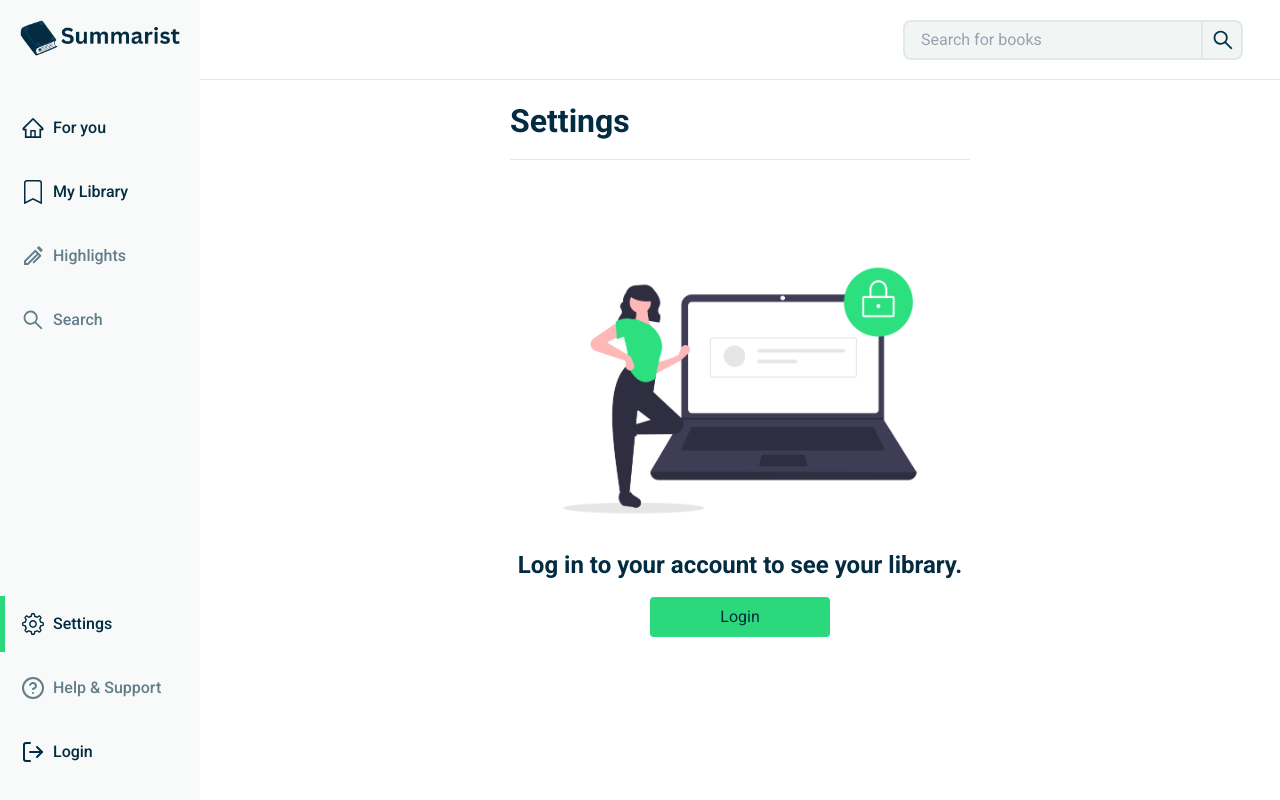
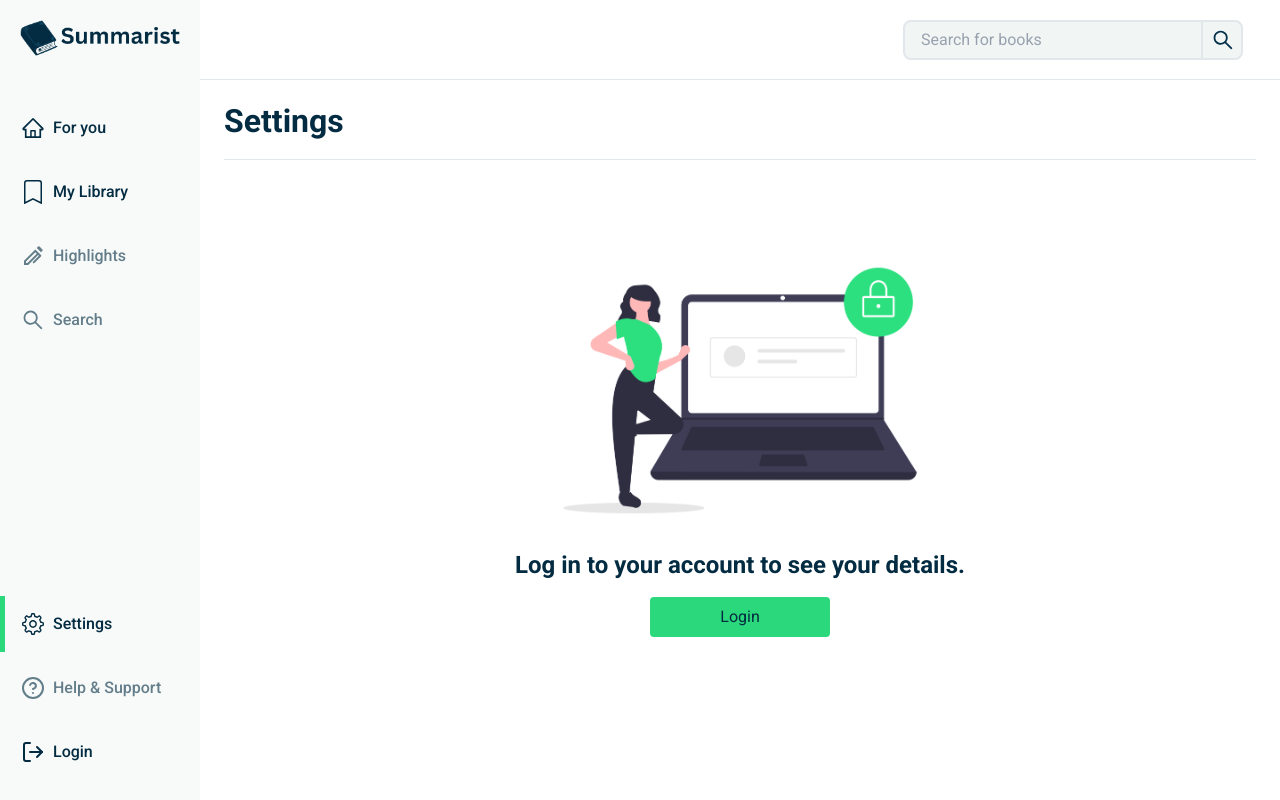
Before and after one commit to opatki/summarist, a Next.js app: page /settings in a window 1280 px wide. Built offline with nearby package versions, Linux system fonts and the light colour scheme; no server answers.

Commit message:
finalized player page

```diff
--- a/src/app/(main)/library/page.tsx
+++ b/src/app/(main)/library/page.tsx
@@ -36,10 +36,9 @@ export default function LibraryPage() {
         fetchBooks();
     }, [user?.uid]);
 
-
     return (
         <>
-            {!user.uid ? <LoginPrompt /> : (
+            {!user.uid ? <LoginPrompt page="see your library."/> : (
             <div className="w-full max-w-fit container mx-auto px-4 font-sans">
             <div className="w-full py-5 mx-auto min-w-[1000px]">
                 <div className="mb-3 text-[22px] font-bold text-[#032b41]">
--- a/src/app/(main)/settings/page.tsx
+++ b/src/app/(main)/settings/page.tsx
@@ -9,12 +9,12 @@ export default function Settings() {
     const user = useAppSelector((state) => state.user);
 
     return (
-        <div className="mx-auto w-full max-w-fit px-6">
+        <div className="mx-auto w-full max-w-[1100px] px-6">
             <div className="mb-8 border-b border-[#e1e7ea] pb-4 text-left text-2xl font-bold text-[#032b41] md:text-[32px]">
                 Settings
             </div>
 
-            {!user.uid ? <LoginPrompt /> : (
+            {!user.uid ? <LoginPrompt page="see your details."/> : (
                 <>
                     <div className="mb-8 flex flex-col items-start gap-2 border-b border-[#e1e7ea] pb-6">
                         <div className="text-lg font-bold text-[#032b41]">Your Subscription plan</div>
--- a/src/components/BookPlayer.tsx
+++ b/src/components/BookPlayer.tsx
@@ -4,6 +4,8 @@ import { useState, useRef, useEffect } from "react";
 import AdjustedSidebar from "./AdjustedSidebar";
 import Search from "./Search";
 import type { Book } from "../types";
+import { useAppSelector } from "../app/redux/hooks";
+import LoginPrompt from "./LoginPrompt";
 
 interface BookPlayerProps {
   book: Book;
@@ -15,6 +17,7 @@ export default function BookPlayer({ book }: BookPlayerProps) {
   const [currentTime, setCurrentTime] = useState(0);
   const [duration, setDuration] = useState(0);
   const [fontSize, setFontSize] = useState("text-base");
+  const user = useAppSelector((state) => state.user);
 
   const togglePlay = () => {
     if (audioRef.current) {
@@ -63,11 +66,13 @@ export default function BookPlayer({ book }: BookPlayerProps) {
   const progressPercentage = (currentTime / duration) * 100 || 0;
 
   return (
+
     <>
       <AdjustedSidebar font={fontSize} changeFont={setFontSize} />
       <Search />
       <div className="mx-auto w-full pl-50">
         <div className="py-5">
+        {!user.uid ? <LoginPrompt page="read and listen to this book." /> :
           <div className="relative w-full overflow-y-auto h-[calc(100vh-160px)]">
             <div className="whitespace-pre-line p-6 max-w-[800px] mx-auto text-base">
               <div className="text-[#032b41] font-semibold text-xl md:text-2xl border-b border-[#e1e7ea] mb-8 pb-4 mt-[-8px] leading-normal">
@@ -148,7 +153,7 @@ export default function BookPlayer({ book }: BookPlayerProps) {
 
               </div>
             </div>
-          </div>
+          </div>}
         </div>
       </div>
     </>
--- a/src/components/LoginPrompt.tsx
+++ b/src/components/LoginPrompt.tsx
@@ -1,6 +1,6 @@
 import { useModal } from "../ModalProvider";
 
-export default function LoginPrompt({}) {
+export default function LoginPrompt({ page }: {page: string}) {
     const { openModal } = useModal();
 
     return (
@@ -12,7 +12,7 @@ export default function LoginPrompt({}) {
                 className="h-full w-full"
                 />
                 <div className="mb-4 text-center text-2xl font-bold text-[#032b41]">
-                Log in to your account to see your library.
+                Log in to your account to {page}
                 </div>
                 <button onClick={openModal} className="flex h-10 w-[100px] min-w-[180px] cursor-pointer items-center justify-center rounded bg-[#2bd97c] text-base text-[#032b41] outline-none transition-colors duration-200">
                     Login
```
